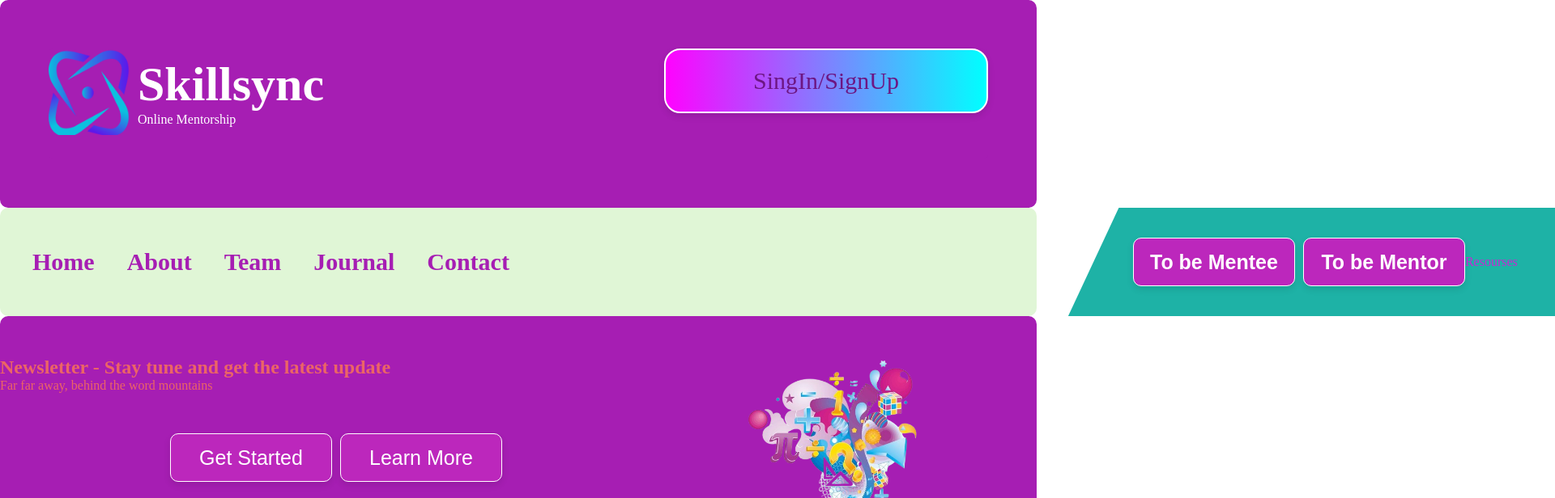
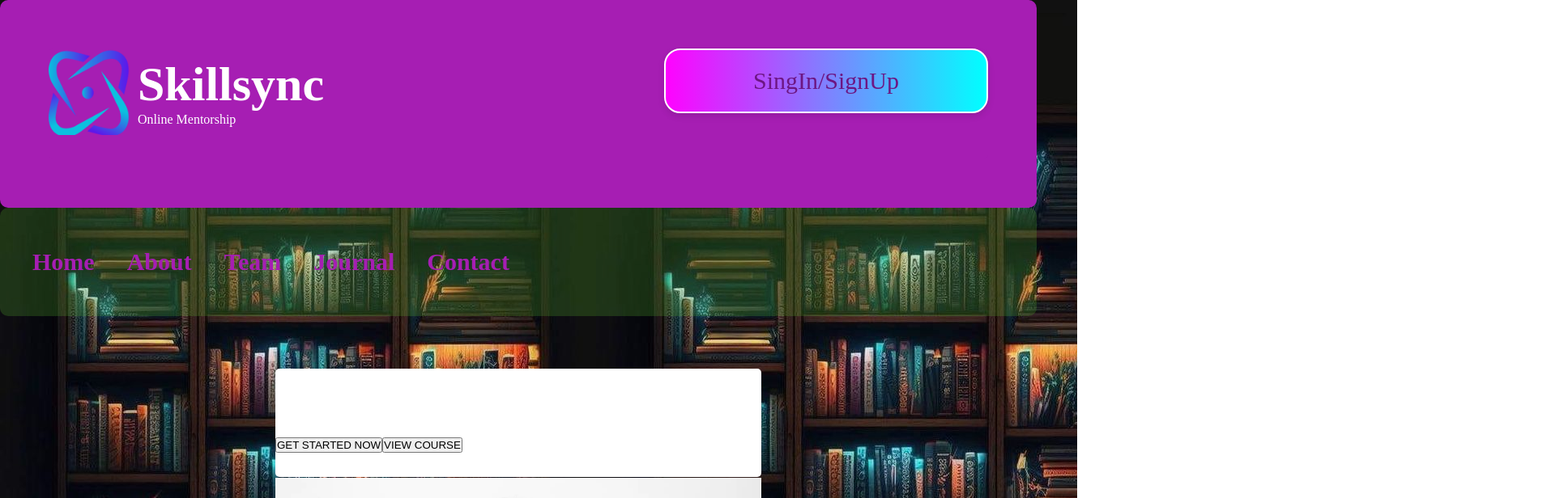
Before and after one commit to durdure/skillssync, a React (Create React App) app: page / in a window 1280 px wide. Shown: the top 616 px of the page at 81% size, 1920 px wide, since content can reach past the window. Built offline with nearby package versions, Linux system fonts and the light colour scheme.

Commit message:
portifolio

```diff
--- a/src/App.css
+++ b/src/App.css
@@ -8,8 +8,10 @@ body {
   font-family: "Roboto", sans-serif;
   background-color: rgb(79, 203, 154);
 }
+
+
 /*------------global-----------*/
-/* .container {
+.container {
   max-width: 85%;
   margin: auto;
 }
@@ -64,12 +66,10 @@ button:hover {
   color: #fff;
 } */
 
-/*------------global-----------*/
 
 
 
-
-/* #heading {
+#heading {
   text-align: center;
   padding: 40px 0;
 }
@@ -103,8 +103,9 @@ p {
   padding-right: 50px;
   color: hsl(281, 85%, 30%);
   text-align: center;
-} */
-/* .back h1 {
+}
+
+ .back h1 {
   font-size: 100px;
   font-weight: 400;
 }
@@ -163,4 +164,4 @@ p {
     padding-top: 50%;
     height: 80vh;
   }
-} */
+}
--- a/src/App.js
+++ b/src/App.js
@@ -20,7 +20,7 @@ function App() {
       <Router>
         <Header />
         <Routes>
-          {/* <Route path='/' element={<Home />} /> */}
+          <Route path='/' element={<Home />} />
            {/* <Route path='/about' element={<About />} /> */}
           {/* <Route path='/courses' element={<CourseHome />} /> */}
           <Route path='/team' element={<Team />} />
--- a/src/Component/common/header/Header.jsx
+++ b/src/Component/common/header/Header.jsx
@@ -33,14 +33,14 @@ const Header = () => {
           </ul>
 
 
-          <div className='start'>
+          {/* <div className='start'>
             <Link to='/mentee' className='button'>
             <button className="buttonTwo">To be Mentee</button>
             </Link>
               <button className="buttonTwo">To be Mentor</button>
 
               <div className="resourse">Resourses</div>
-            </div>
+            </div> */}
               <button className='toggle' onClick={() => setClick(!click)}>
             {click ? <i className='fa fa-times'> </i> : <i className='fa fa-bars'></i>}
           </button>
--- a/src/Component/home/hero/Hero.css
+++ b/src/Component/home/hero/Hero.css
@@ -1,6 +1,6 @@
 .hero {
-  background-image: url("../../../../public/images/bg.webp");
-  background-size: cover;
+  background-image: url("../../home/hero/TikTok\ ·\ 4k\ Ultra.jpg");
+  background-size: auto;
   background-attachment: fixed;
   position: absolute;
   top: 0;
--- a/src/Component/mentee/loginSignup.jsx
+++ b/src/Component/mentee/loginSignup.jsx
@@ -15,8 +15,6 @@ export default function LoginSignup() {
     const [email, setEmail] = useState('');
     const [password, setPassword] = useState('');
     const navigate = useNavigate();
-
-
 
     const handleAuthentication = async () => {
       try {
--- a/src/dummydata.js
+++ b/src/dummydata.js
@@ -5,13 +5,7 @@ export const homeAbout = [
     title: "Online Courses",
     desc: "Far far away, behind the word mountains, far from the countries Vokalia and Consonantia, there live the blind texts.",
   },
-  {
-    id: 1,
-    cover: "https://img.icons8.com/ios/80/000000/diploma.png",
-    title: "Earn A Certificates",
-    desc: "Far far away, behind the word mountains, far from the countries Vokalia and Consonantia, there live the blind texts.",
-  },
-  {
+ {
     id: 1,
     cover: "https://img.icons8.com/ios/80/000000/athlete.png",
     title: "Learn with Expert",
@@ -19,12 +13,6 @@ export const homeAbout = [
   },
 ]
 export const awrapper = [
-  {
-    cover: "https://img.icons8.com/external-yogi-aprelliyanto-basic-outline-yogi-aprelliyanto/80/ffffff/external-graduation-education-yogi-aprelliyanto-basic-outline-yogi-aprelliyanto.png",
-    data: "3,000",
-    title: "SUCCESS STORIES",
-  },
-
   {
     cover: "https://img.icons8.com/ios/80/ffffff/athlete.png",
     data: "320",
@@ -34,11 +22,6 @@ export const awrapper = [
     cover: "https://img.icons8.com/external-outline-icons-maxicons/80/ffffff/external-calender-insurance-outline-outline-icons-maxicons.png",
     data: "1,000",
     title: "SCHEDULES",
-  },
-  {
-    cover: "https://img.icons8.com/ios/80/ffffff/macbook-idea--v3.png",
-    data: "587",
-    title: "COURSES",
   },
 ]
 export const coursesCard = [
```
Also changed, not shown: src/Component/home/hero/TikTok · 4k Ultra.jpg (added), src/Component/home/hero/bground.webp (added).
